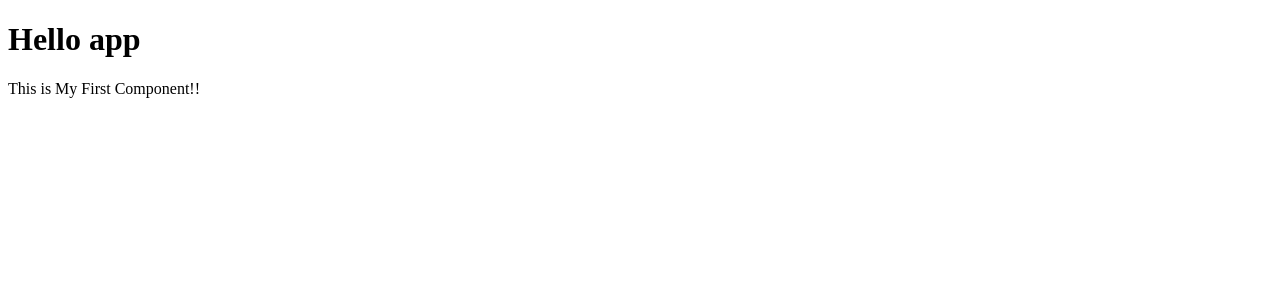
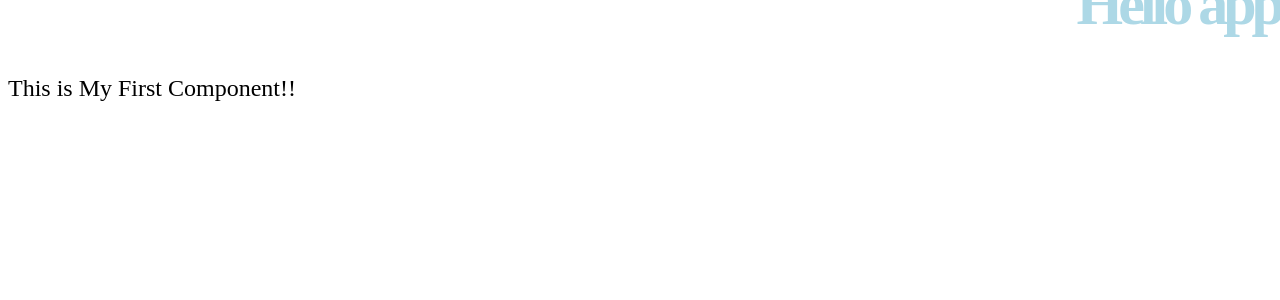
Before and after one commit to KoseiImai/angular-app, an Angular app: page / in a window 1280 px wide. Shown: the top 300 px of the page. Built offline with nearby package versions, Linux system fonts and the light colour scheme.

Commit message:
スタイルの適用

```diff
--- a/src/app/hello/hello.component.css
+++ b/src/app/hello/hello.component.css
@@ -0,0 +1,14 @@
+#body {
+  margin-top: 75px;
+}
+h1 {
+  font-size: 60px;
+  letter-spacing: -5px;
+  color: lightblue;
+  position: absolute;
+  top: -70px;
+  right: 0px;
+}
+p {
+  font-size: 18pt;
+}
```
